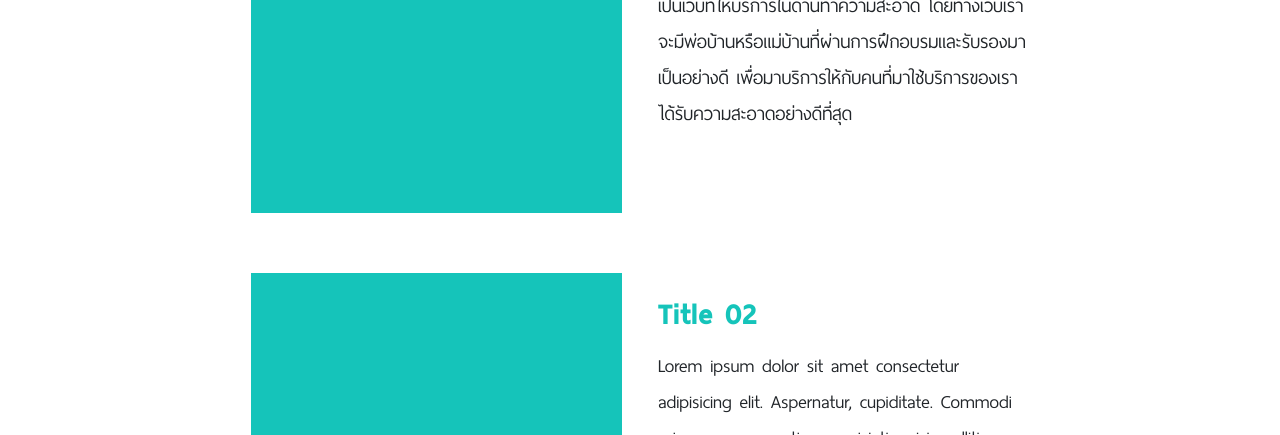
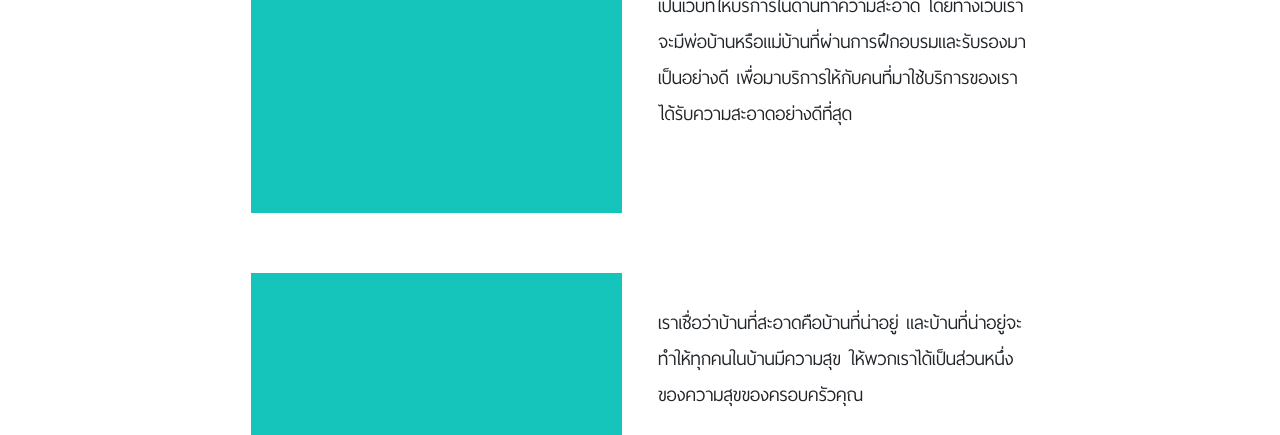
Before and after one commit to Kana-P/SebCleaning, a plain HTML site: page index.html in a window 1280 px wide. Shown: the part 517-952 px from the top of the page. Drawn offline with nearby package versions, Linux system fonts and the light colour scheme.

Commit message:
Update index.html

```diff
--- a/index.html
+++ b/index.html
@@ -101,8 +101,8 @@
           <div class="infoImg"></div>
         </div>
         <div class="col-lg-4">
-          <h4 style="font-family: ThaiSansNeue-Black;">Title 02</h4>
-          <p>Lorem ipsum dolor sit amet consectetur adipisicing elit. Aspernatur, cupiditate. Commodi minus a porro optio perspiciatis, nisi mollitia fugiat quasi tenetur. Dolorum corrupti accusantium sunt libero eos! Dolor, quas dignissimos.</p>
+          <h4 style="font-family: ThaiSansNeue-Black;"></h4>
+          <p>เราเชื่อว่าบ้านที่สะอาดคือบ้านที่น่าอยู่ และบ้านที่น่าอยู่จะทำให้ทุกคนในบ้านมีความสุข ให้พวกเราได้เป็นส่วนหนึ่งของความสุขของครอบครัวคุณ</p>
         </div>
         <div class="col-lg-2 emptySpace"></div>
       </div>
```
